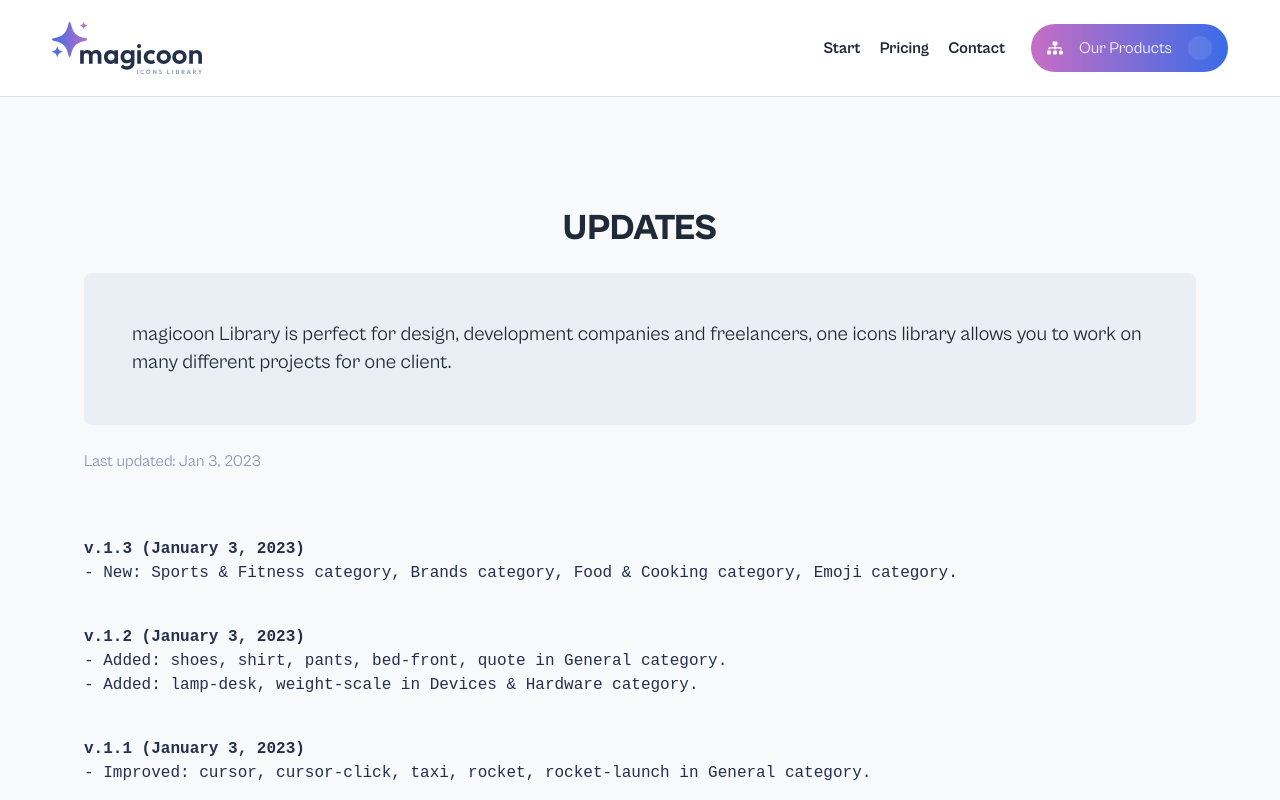
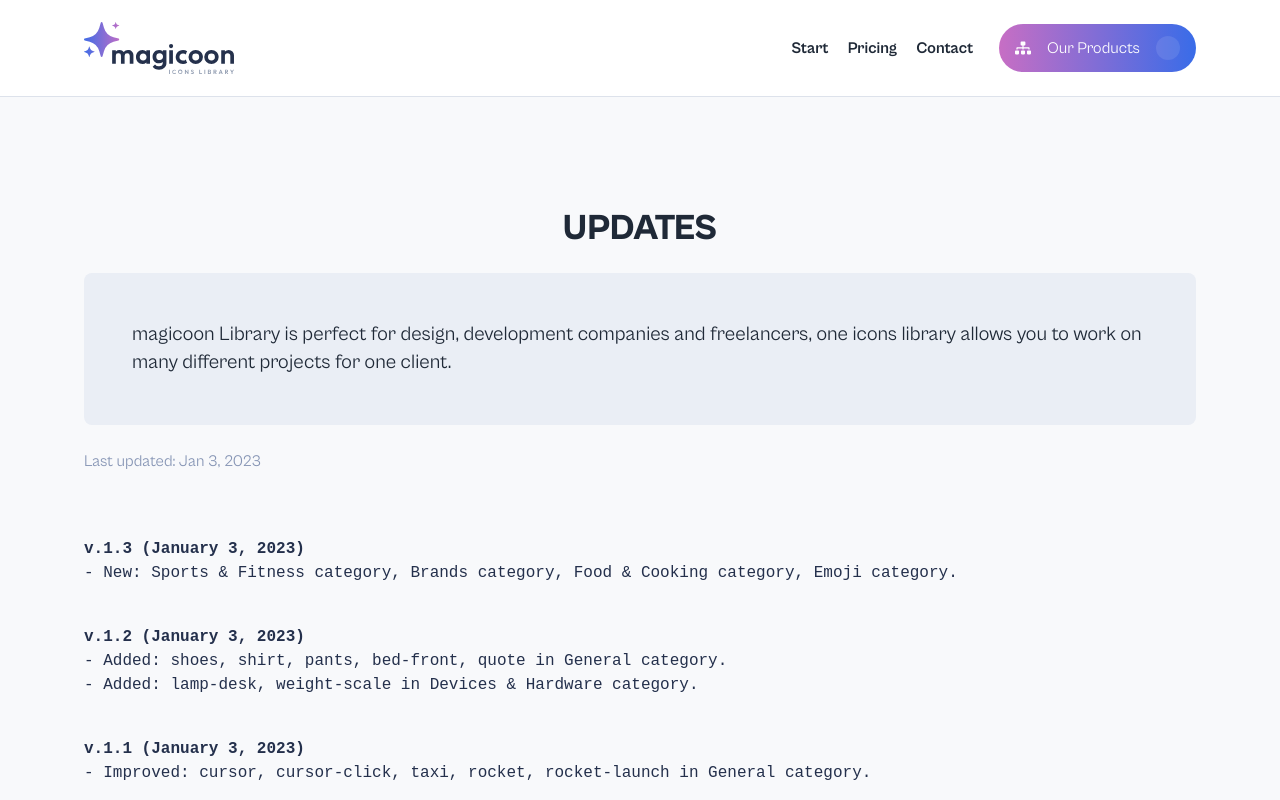
Before and after one commit to ramzy1453/magicoon-v2, a Next.js app: page /updates in a window 1280 px wide. Shown: the top 800 px of the page. Built offline with nearby package versions, Linux system fonts and the light colour scheme; some icons are missing.

Commit message:
updated navbar padding

```diff
--- a/components/Global/Navbar.tsx
+++ b/components/Global/Navbar.tsx
@@ -32,7 +32,7 @@ export default function Navbar() {
       animate={hidden ? "hidden" : "visible"}
       transition={{ ease: [0.1, 0.25, 0.3, 1], duration: 0.6 }}
     >
-      <div className="text-medium h-24 flex items-center justify-between mx-auto max-w-[1176px]">
+      <div className="text-medium h-24 flex items-center justify-between mx-auto max-w-[1176px] px-8">
         <Link href="/">
           <Image
             src="/magicoonLogo.svg"
```
